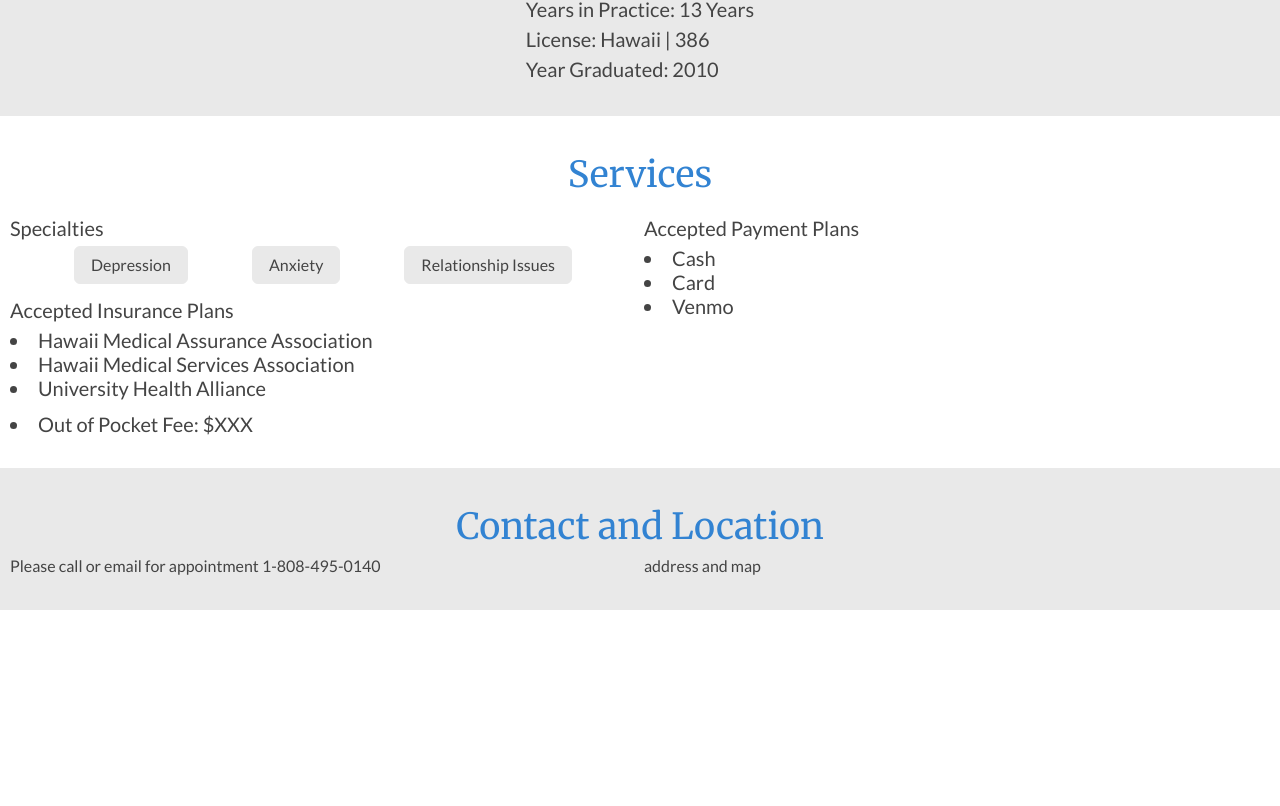
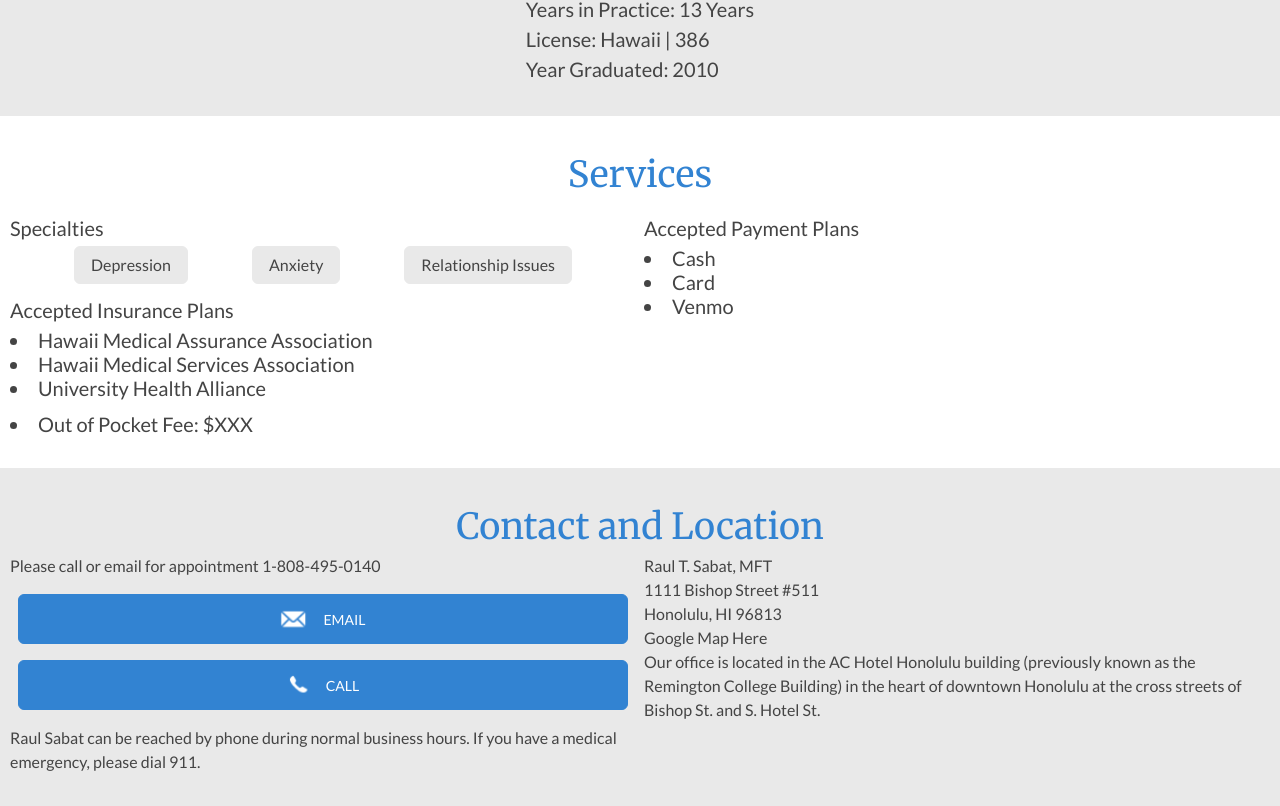
Before and after one commit to naiianable/raul-website, a Next.js app: page / in a window 1280 px wide. Shown: the part 1114-1920 px from the top of the page. Before the commit the page ends 1724 px from the top, so only its background shows below. Built offline with nearby package versions, Linux system fonts and the light colour scheme.

Commit message:
Contact location component filled except map

```diff
--- /dev/null
+++ b/components/ContactLocation/AddressMap/index.tsx
@@ -0,0 +1,23 @@
+const AddressMap = () => {
+  return (
+    <>
+      <div className='w-1/2 mobile:w-full mobile:mt-[36px]'>
+        <div className='Address Div'>
+          <div>Raul T. Sabat, MFT</div>
+          <div>1111 Bishop Street #511</div>
+          <div>Honolulu, HI 96813</div>
+        </div>
+        <div className='Google Map Div mobile:mt-[32px] mobile:mb-[16px]'>
+          Google Map Here
+        </div>
+        <div className=''>
+          Our office is located in the AC Hotel Honolulu building (previously
+          known as the Remington College Building) in the heart of downtown
+          Honolulu at the cross streets of Bishop St. and S. Hotel St.
+        </div>
+      </div>
+    </>
+  );
+};
+
+export default AddressMap;
--- a/components/ContactLocation/Contact/index.tsx
+++ b/components/ContactLocation/Contact/index.tsx
@@ -1,8 +1,18 @@
+import ButtonContainer from '@/components/ActionButtons/ButtonContainer';
+
 const Contact = () => {
   return (
     <>
       <div className='w-1/2 mobile:w-full'>
-        Please call or email for appointment 1-808-495-0140
+        <div>Please call or email for appointment 1-808-495-0140</div>
+        {/* Adjust laptop responsiveness */}
+        <div className='my-[16px]'>
+          <ButtonContainer />
+        </div>
+        <div>
+          Raul Sabat can be reached by phone during normal business hours. If
+          you have a medical emergency, please dial 911.
+        </div>
       </div>
     </>
   );
--- a/components/ContactLocation/index.tsx
+++ b/components/ContactLocation/index.tsx
@@ -1,4 +1,5 @@
 import Contact from './Contact';
+import AddressMap from './AddressMap';
 
 const ContactLocation = () => {
   return (
@@ -8,7 +9,7 @@ const ContactLocation = () => {
       </div>
       <div className='tablet-view-div mobile:flex mobile:flex-col flex flex-row space-x-2 mobile:space-x-0 flex font-sans'>
         <Contact />
-        <div className='w-1/2 mobile:w-full'>address and map</div>
+        <AddressMap />
       </div>
     </div>
   );
```
